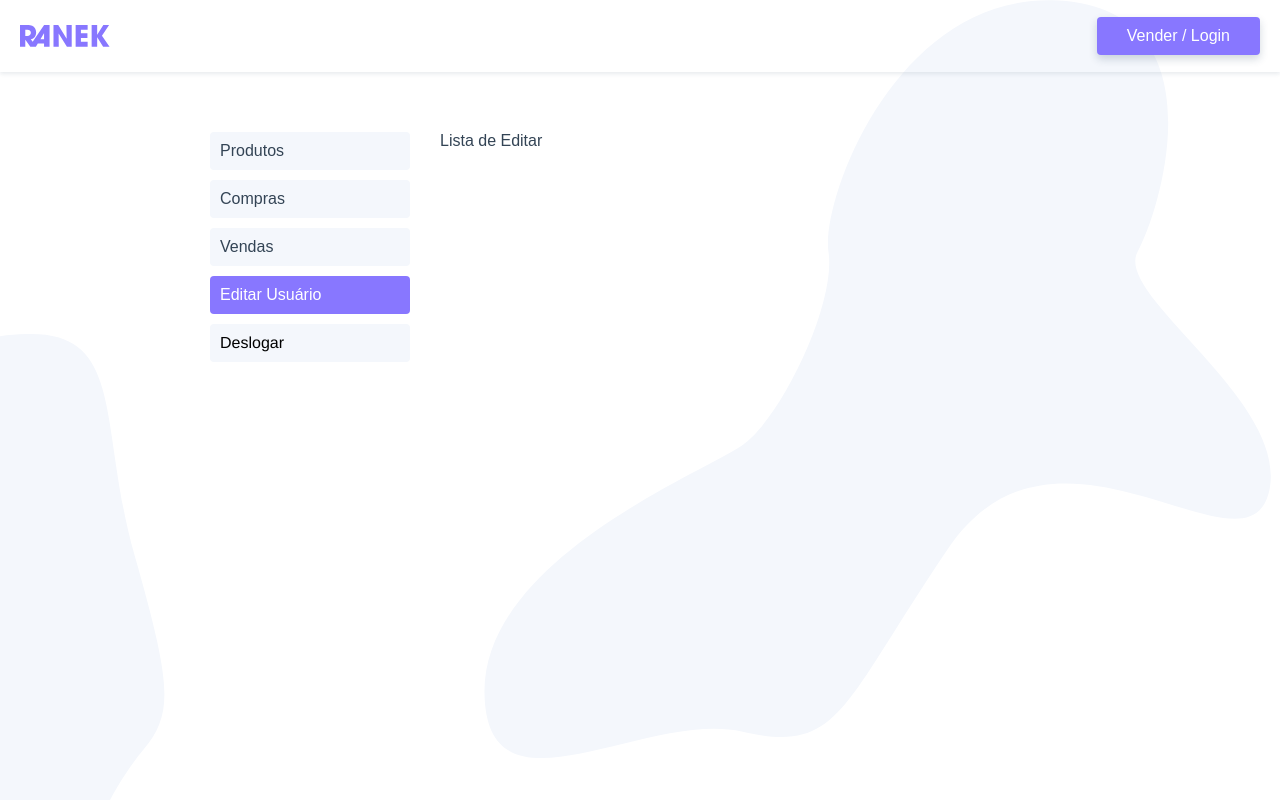
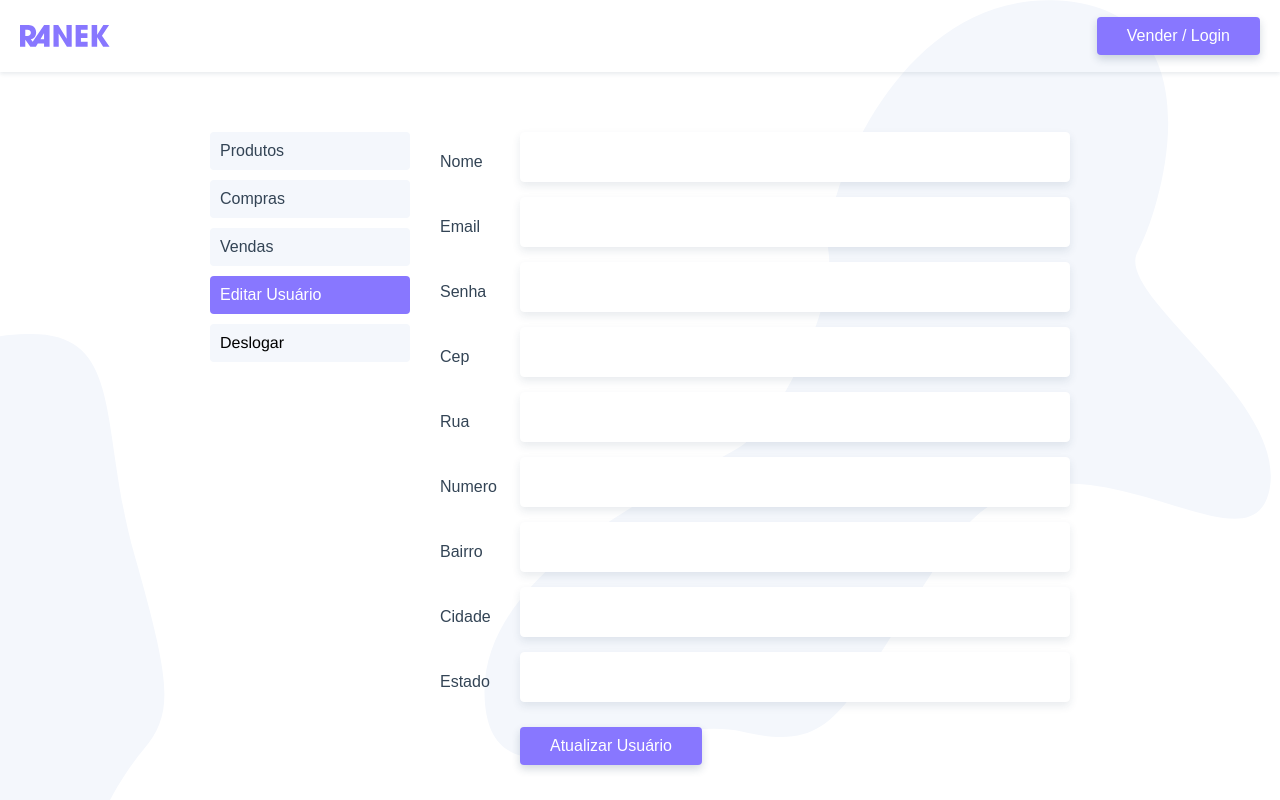
Before and after one commit to thuanny21/ranek, a Vue app: page /usuario/editar in a window 1280 px wide. Shown: the top 800 px of the page. Built offline with nearby package versions, Linux system fonts and the light colour scheme.

Commit message:
função atualizar usuario

```diff
--- a/src/services.js
+++ b/src/services.js
@@ -11,6 +11,9 @@
     post(endpoint, body) {
         return axiosInstance.post(endpoint, body);
     },
+    put(endpoint, body) {
+        return axiosInstance.put(endpoint, body)
+    },
     delete(endpoint) {
         return axiosInstance.delete(endpoint);
     }
--- a/src/views/usuario/UsuarioEditar.vue
+++ b/src/views/usuario/UsuarioEditar.vue
@@ -1,11 +1,31 @@
 <template>
-    <p>Lista de Editar </p>
+    <section>
+        <UsuarioForm>
+            <button class="btn" @click.prevent="atualizarUsuario">Atualizar Usuário</button>
+        </UsuarioForm>
+    </section>
 </template>
 
 <script>
+import UsuarioForm from '@/components/UsuarioForm.vue';
+import { api } from '@/services.js'
+
 export default {
-
-}
+    name: "UsuarioEditar",
+    components: {
+        UsuarioForm
+    },
+    methods: {
+        atualizarUsuario() {
+            api.put(`/usuario/${this.$store.state.usuario.id}`, this.$store.state.usuario).then(() => {
+                this.$store.dispatch("getUsuario");
+                this.$router.push({name: "usuario"});
+            }).catch(error => {
+                console.log(error.response);
+            });
+        }
+    }
+};
 </script>
 
 <style>
```
